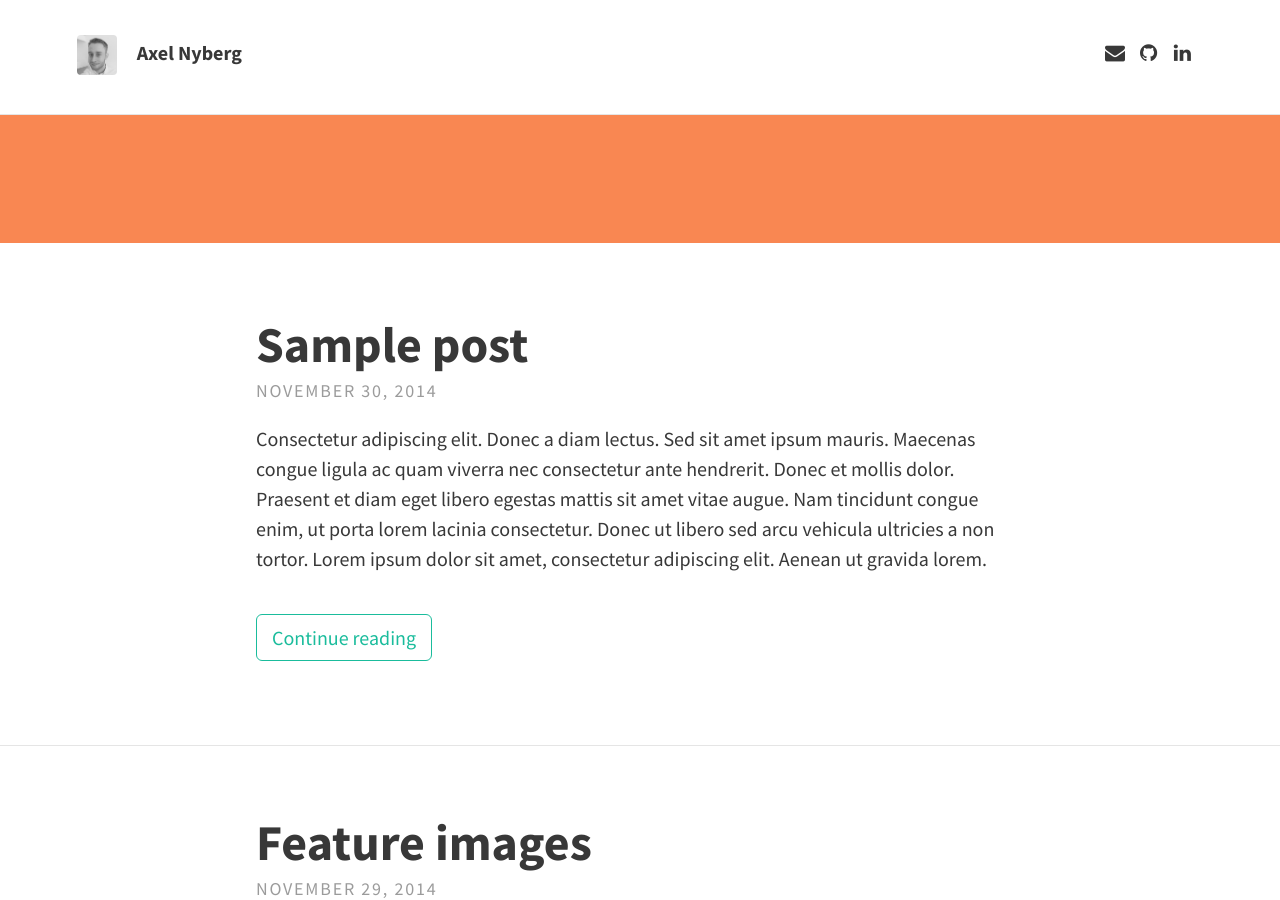
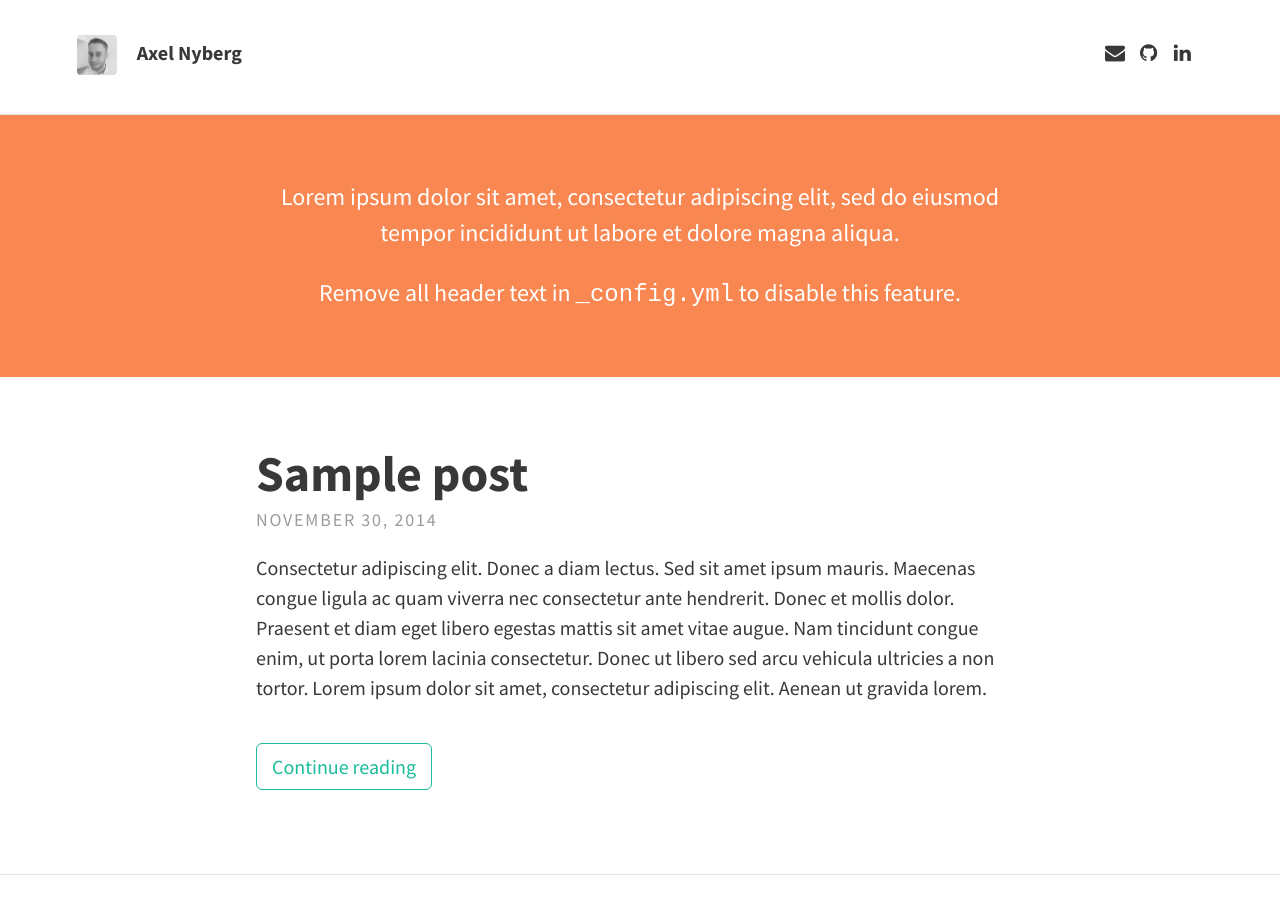
Before and after one commit to axelnyberg/axelnyberg.github.io, a Jekyll site: the page built from index.html, in a window 1280 px wide and 900 px high. Built offline with Jekyll 4.4.1, drawn with Linux system fonts in a browser that asks for light colours; nearby versions of some CDN libraries; the list of posts is cut into pages by our own code.

Commit message:
Update _config.yml

```diff
--- a/_config.yml
+++ b/_config.yml
@@ -12,7 +12,9 @@ theme:
 
   # Header and footer text
   header_text: >
+    <p>Lorem ipsum dolor sit amet, consectetur adipiscing elit, sed do eiusmod tempor incididunt ut labore et dolore magna aliqua.</p>
 
+    <p>Remove all header text in <code>_config.yml</code> to disable this feature.</p>
   header_text_feature_image:
   footer_text: >
    Powered by <a href="http://jekyllrb.com">Jekyll</a> with <a href="https://rohanchandra.github.io/project/type/">Type Theme</a>
```
